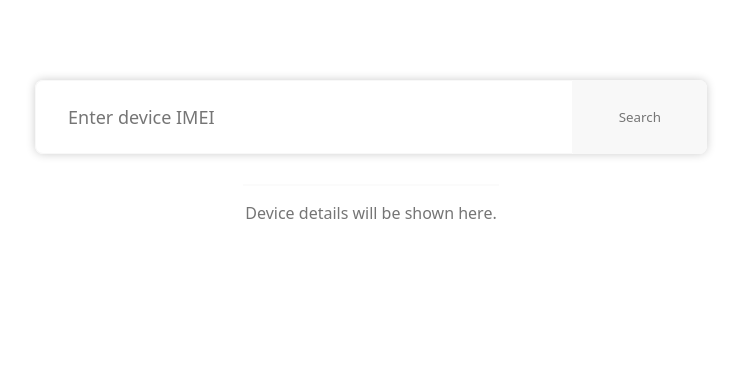
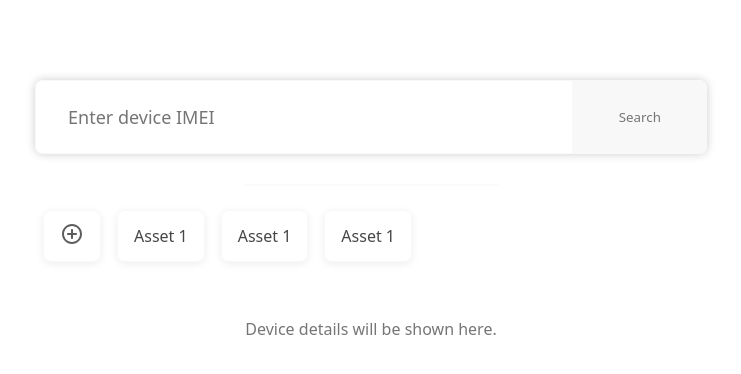
Before and after one commit to thomaidistheo/GPS-Debugger-React, a React (Vite) app: page /dashboard in a window 1280 px wide. Shown: the top 374 px of the page, without its empty margins (269-1010 px from the left). Built offline with nearby package versions, Linux system fonts and the light colour scheme; no server answers; sample sign-in values are in the browser's storage.

Commit message:
created UI for add asset popoup

```diff
--- /dev/null
+++ b/src/components/AssetList/AssetList.module.scss
@@ -0,0 +1,66 @@
+@import '../../styles/variables';
+
+.assetListContainer {
+    width: 100%;
+    padding: 0 64px 16px 64px;
+    max-width: 800px;
+    margin: 0 auto;
+    margin-bottom: 32px;
+    position: relative;
+    display: flex;
+    align-items: center;
+    justify-content: flex-start;
+    gap: 16px;
+    color: $txtPrimary;
+
+    @media (max-width: 768px) {
+        max-width: unset;
+        margin-top: 0;
+        padding: 0;
+        margin-bottom: 16px;
+    }
+
+
+    ul {
+        width: 100%;
+        list-style-type: none;
+        display: flex;
+        align-items: center;
+        justify-content: flex-start;
+        gap: 16px;
+        overflow: auto;
+        padding: 8px;
+
+        @media (max-width: 768px) {
+
+        }
+
+        li {
+            background: transparent;
+            padding: 16px;
+            border: 1px solid $accentClr;
+            border-radius: 8px;
+            box-shadow: 0 2px 8px rgba(0, 0, 0, 0.07);
+            cursor: pointer;
+            max-height: 52px;
+            display: grid;
+            place-content: center;
+            white-space: nowrap;
+            -webkit-user-select: none; /* Safari */
+            -ms-user-select: none; /* IE 10 and IE 11 */
+            user-select: none; /* Standard syntax */
+
+            &:active {
+                transform: scale(0.98);
+                box-shadow: 0 2px 6px rgba(0, 0, 0, 0.05);
+            }
+
+            .addBtn {
+                background: none;
+                border: none;
+                filter: contrast(.3);
+                cursor: pointer;
+            }
+        }
+    }
+}
--- /dev/null
+++ b/src/components/AssetList/AssetList.tsx
@@ -0,0 +1,26 @@
+import React, { useState } from 'react';
+import { collection, addDoc } from 'firebase/firestore';
+import { auth, db } from '../../firebase';
+
+import styles from './AssetList.module.scss';
+import CircleAdd from '../../assets/circle-add.svg';
+
+function AssetList({ setShowPopup }) {
+
+    return (
+        <div className={styles.assetListContainer}>
+            <ul>
+                <li className="asset">
+                    <button className={styles.addBtn} onClick={() => setShowPopup(true)}>
+                        <img src={CircleAdd} alt="Add" />
+                    </button>
+                </li>
+                <li className="asset">Asset 1</li>
+                <li className="asset">Asset 1</li>
+                <li className="asset">Asset 1</li>
+            </ul>
+        </div>
+    )
+}
+
+export default AssetList
--- /dev/null
+++ b/src/components/NewAssetPopup/NewAssetPopup.module.scss
@@ -0,0 +1,107 @@
+@import '../../styles/variables';
+
+.popUpContainer {
+    position: absolute;
+    top: 0;
+    left: 0;
+    width: 100%;
+    height: 100%;
+    display: flex;
+    flex-direction: column;
+    justify-content: center;
+    align-items: center;
+    background-color: rgba(0,0,0,0.4);
+    padding: 0 16px;
+
+    .popUpForm {
+        width: 75vw;
+        max-width: 400px;
+        background-color: $accentClr;
+        display: flex;
+        flex-direction: column;
+        align-items: center;
+        justify-content: space-between;
+        border-radius: 8px;
+        gap: 16px;
+        padding: 32px;
+
+        @media (max-width: 768px) {
+            width: 100%;
+            margin: 0 16px;
+            padding: 16px;
+        }
+
+        .popupTitle {
+            color: $txtPrimary;
+            font-size: 24px;
+        }
+
+        .inputsContainer {
+            display: flex;
+            flex-direction: column;
+            align-items: center;
+            justify-content: center;
+            gap: 16px;
+            width: 100%;
+
+            .inputGroup {
+                width: 100%;
+                display: flex;
+                flex-direction: column;
+                align-items: flex-start;
+                justify-content: center;
+                gap: 8px;
+
+                .label {
+                    color: $txtSecondary;
+                }
+
+                .input {
+                    width: 100%;
+                    height: 52px;
+                    background: transparent;
+                    box-shadow: 0 0 10px rgba(0,0,0,0.15);
+                    border: 1px solid $accentClr;
+                    border-radius: 8px;
+                    padding: 0 16px;
+
+                    &.inputError {
+                        border: 1px solid $errorClr;
+                    }
+                }
+            }
+        }
+
+        .inputBtn {
+            width: 100%;
+            height: 52px;
+            background: transparent;
+            box-shadow: 0 0 10px rgba(0,0,0,0.15);
+            border: 1px solid $accentClr;
+            color: $txtPrimary;
+            font-weight: 500;
+            border-radius: 8px;
+            cursor: pointer;
+
+            &:active {
+                transform: scale(0.98);
+                box-shadow: 0 0 4px rgba(0,0,0,0.14);
+            }
+        }
+    }
+
+    .errorMsg {
+        background-color: $errorClr;
+        color: white;
+        padding: 16px 8px;
+        margin-top: 16px;
+        border-radius: $borderRadius;
+        box-shadow: 0 0 10px $errorClr;
+        width: 75vw;
+        max-width: 400px;
+
+        @media (max-width: 768px) {
+            margin: 16px;
+        }
+    }
+}
--- /dev/null
+++ b/src/components/NewAssetPopup/NewAssetPopup.tsx
@@ -0,0 +1,74 @@
+import React, { useState } from 'react'
+import styles from './NewAssetPopup.module.scss'
+
+import { NewAssetPopupProps } from '../../types';
+
+const NewAssetPopup: React.FC<NewAssetPopupProps> = ({ onAdd }) => {
+    const [imei, setImei] = useState<string>('')
+    const [name, setName] = useState<string>('')
+    const [errorMsg, setErrorMsg] = useState<string>('')
+
+    const handleSubmit = (e: React.FormEvent<HTMLFormElement>) => {
+        e.preventDefault()
+
+        const imeiRegex = /^\d+$/
+        const cleanedImei = imei.replace(/\s+/g, '')
+
+        if (!imeiRegex.test(cleanedImei)) {
+            setErrorMsg('Only numbers allowed for IMEI')
+            return
+        } else if (!cleanedImei) {
+            setErrorMsg('Enter a valid IMEI')
+            return
+        } else {
+            setImei(cleanedImei)
+            onAdd({ imei, name })
+            setErrorMsg('')
+        }
+
+    }
+
+    return (
+        <div className={styles.popUpContainer}>
+            <form className={styles.popUpForm} onSubmit={handleSubmit}>
+                <p className={styles.popupTitle}>Add new asset</p>
+                <div className={styles.inputsContainer}>
+                    <div className={styles.inputGroup}>
+                        <label htmlFor="inputImei" className={styles.label}>IMEI</label>
+                        <input
+                            className={ errorMsg ? `${styles.input} ${styles.inputError}` : `${styles.input}` }
+                            name='inputImei'
+                            id="inputImei"
+                            type="text"
+                            placeholder="Enter device IMEI"
+                            value={imei}
+                            onChange={(e) => setImei(e.target.value)}
+                        />
+                    </div>
+
+                    <div className={styles.inputGroup}>
+                        <label htmlFor="inputImei" className={styles.label}>Name</label>
+                        <input
+                            className={styles.input}
+                            name='inputName'
+                            id="inputName"
+                            type="text"
+                            placeholder="Enter device Name"
+                            value={name}
+                            onChange={(e) => setName(e.target.value)}
+                            maxLength={12}
+                        />
+                    </div>
+                </div>
+
+                <button type="submit" id="inputSubmit" className={styles.inputBtn}>Add</button>
+
+            </form>
+
+            {errorMsg && <div className={styles.errorMsg}>{errorMsg}</div>}
+
+        </div>
+    )
+}
+
+export default NewAssetPopup
--- a/src/components/SearchBar/SearchBar.module.scss
+++ b/src/components/SearchBar/SearchBar.module.scss
@@ -51,7 +51,7 @@
         border-radius: $borderRadius;
 
         @media (max-width: 768px) {
-            margin: 8px 16px;
+            margin: 0px;
         }
 
         input {
@@ -67,6 +67,7 @@
                 line-height: 18px;
                 padding: 12px 16px;
                 border-radius: 0;
+                height: 64px;
             }
         }
 
--- a/src/firebase.ts
+++ b/src/firebase.ts
@@ -1,5 +1,6 @@
 import { initializeApp } from 'firebase/app';
 import { getAuth } from 'firebase/auth';
+import { getFirestore } from 'firebase/firestore';
 
 type FirebaseConfig = {
     apiKey: string
@@ -23,4 +24,5 @@ const firebaseConfig: FirebaseConfig = {
 
 const app = initializeApp(firebaseConfig);
 
+export const db = getFirestore(app);
 export const auth = getAuth(app);
--- a/src/pages/Debugger/Debugger.tsx
+++ b/src/pages/Debugger/Debugger.tsx
@@ -4,16 +4,20 @@ import { DebuggerProps } from '../../types';
 
 import DeviceDetails from "../../components/DeviceDetails/DeviceDetails";
 import SearchBar from "../../components/SearchBar/SearchBar";
+import AssetList from "../../components/AssetList/AssetList"
 
 import fetchDeviceData from '../../components/fetchers/DeviceDataFetcher';
 import loadingGif from '../../assets/loading-ripple.gif';
 import { GpsData } from '../../types';
 import OpenStreetMap from '../../components/OpenStreetMap/OpenStreetMap';
+import NewAssetPopup from '../../components/NewAssetPopup/NewAssetPopup';
+import { doc, getDoc, setDoc, collection, query, where, getDocs } from 'firebase/firestore';
 
 const Debugger: React.FC<DebuggerProps> = () => {
     const [gpsData, setGpsData] = useState<GpsData | null>(null);
     const [isLoading, setIsLoading] = useState<boolean>(false);
     const [imei, setImei] = useState<string>('');
+    const [showPopup, setShowPopup] = useState<boolean>(false);
 
     const updateInterval = 5000;
 
@@ -46,6 +50,11 @@ const Debugger: React.FC<DebuggerProps> = () => {
         console.log(imei)
     };
 
+    const handleNewAsset = (assetData: object) => {
+        console.log(assetData)
+        setShowPopup(false)
+    }
+
     return (
         <>
             {isLoading ? (
@@ -55,7 +64,10 @@ const Debugger: React.FC<DebuggerProps> = () => {
             ) : (
                 <>
                     <SearchBar onSearch={handleFetchData} />
-
+                    <AssetList setShowPopup={setShowPopup} />
+                    {showPopup && (
+                        <NewAssetPopup onAdd={handleNewAsset} />
+                    )}
                     {gpsData ? (
                         <div className={styles.deviceDetailsSection}>
                             <OpenStreetMap gpsData={gpsData} />
--- a/src/types.ts
+++ b/src/types.ts
@@ -1,5 +1,9 @@
 export interface DebuggerProps {
 
+}
+
+export interface NewAssetPopupProps {
+    onAdd: (assetData: object) => void;
 }
 
 export interface SearchBarProps {
```
Also changed, not shown: src/assets/circle-add.svg (added), 1 other file (tests, documents, lock files or other folders).
